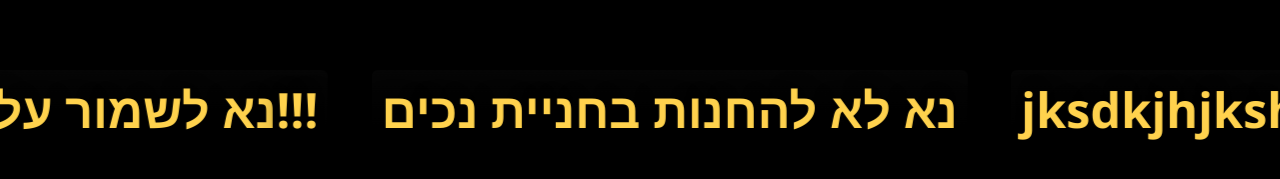
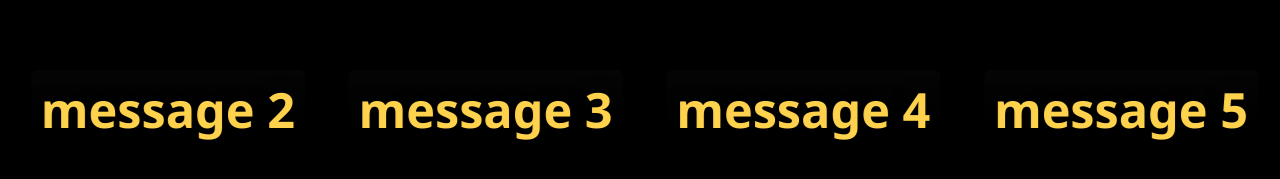
Before and after one commit to eranbar/lobby-display, a React (Create React App) app: page / in a window 1280 px wide. Shown: the part 535-714 px from the top of the page. Built offline with nearby package versions, Linux system fonts and the light colour scheme; no server answers.

Commit message:
updated messages

```diff
--- a/src/App.js
+++ b/src/App.js
@@ -15,12 +15,12 @@ const VIDEOS_URL = "https://raw.githubusercontent.com/YOUR_USERNAME/lobby-messag
 function App() {
   const [weather, setWeather] = useState(null);
   const [messages, setMessages] = useState([
-    "עופרי אני אוהב אותך",
-    "נא לשמור על הניקיון!!!",
-    "נא לא להחנות בחניית נכים",
-    "jksdkjhjkshdsd",
-    ",m,mzxnc,mzxchuyaiyuieryiuryruewryiureyui",
-    "bbbbbbbbbbbbbbbbbbbbbbbbbbbbbbbbbbbbbb"]);
+    "message 1",
+    "message 2 ",
+    "message 3",
+    "message 4",
+    "message 5",
+    "message 6"]);
 
   const [videos, setVideos] = useState([]); // default fallback
   const [currentVideo, setCurrentVideo] = useState('9Vti9E-TASg');
```
